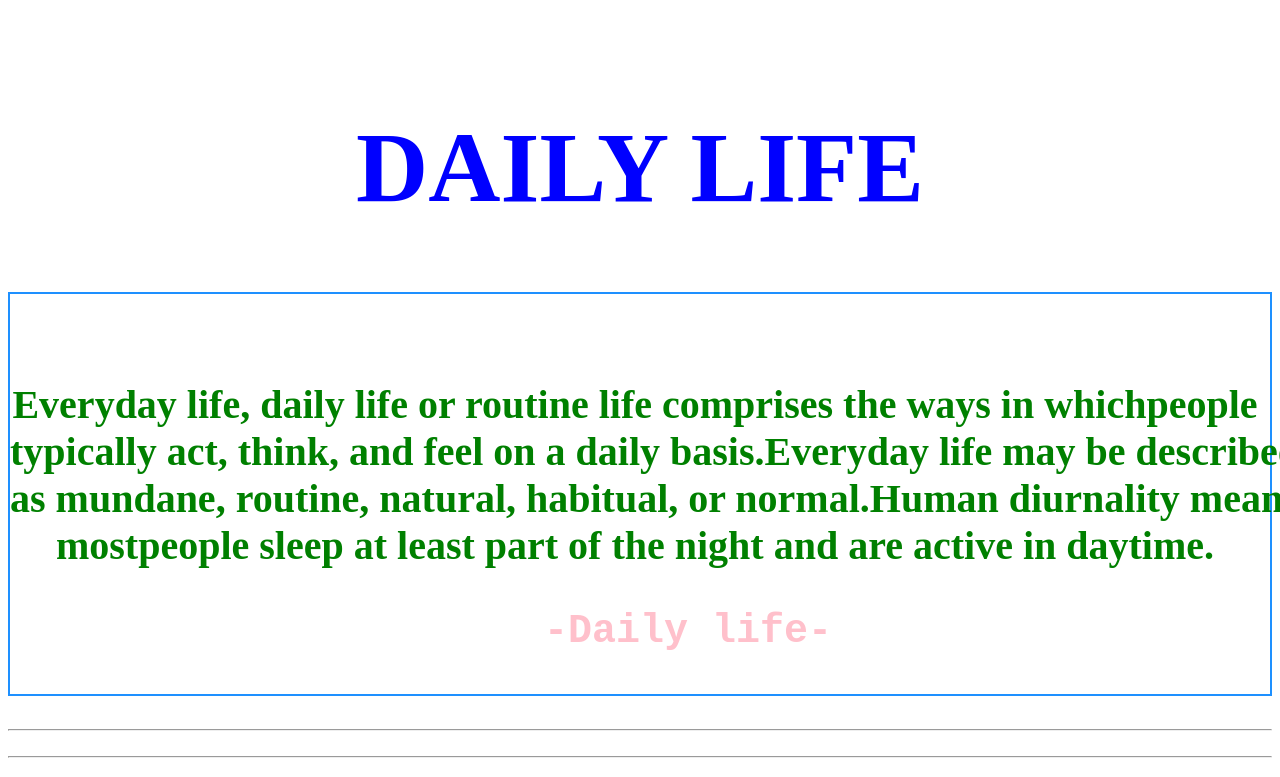
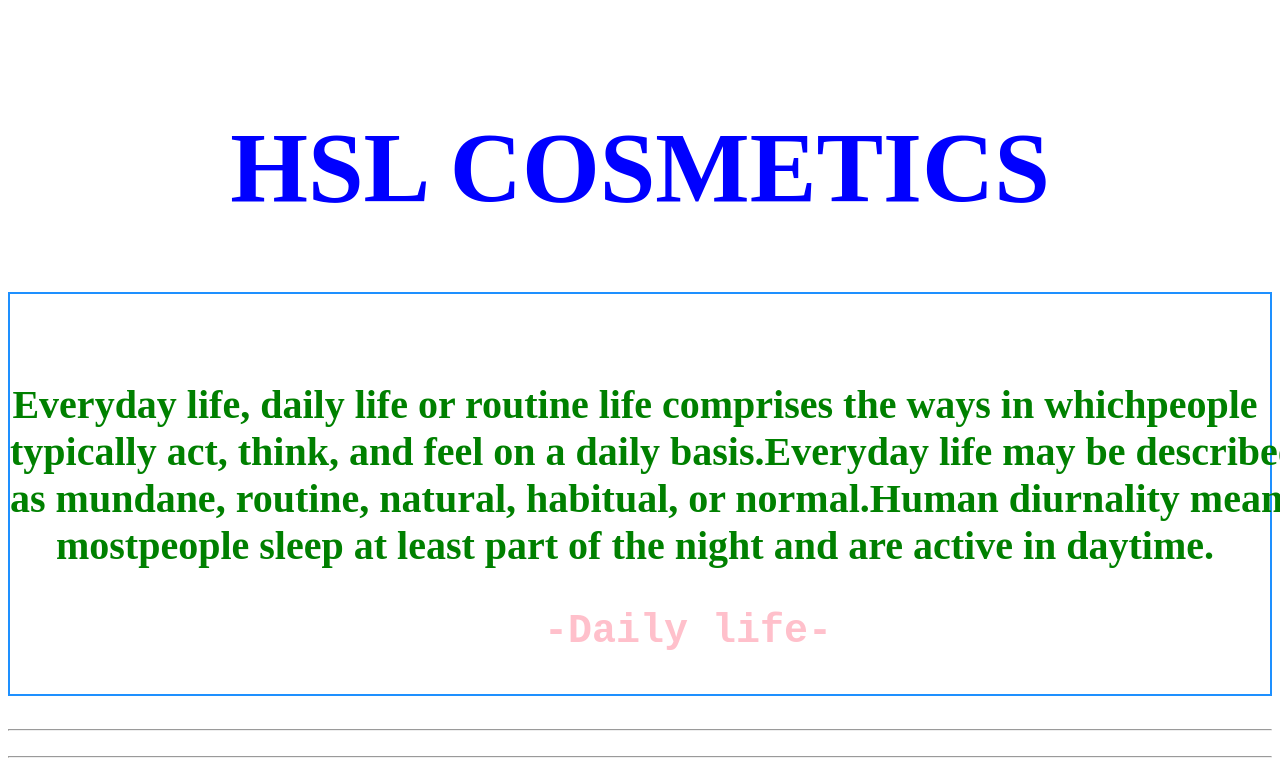
Before and after one commit to HaPhuongLinh/HSL, a plain HTML site: page index.html in a window 1280 px wide. Shown: the top 777 px of the page. Drawn offline with Linux system fonts and the light colour scheme.

Commit message:
Update index.html

```diff
--- a/index.html
+++ b/index.html
@@ -7,7 +7,7 @@
  </pre>
     </head>
     <body style="background-image: url('img/background.jpg'); background-repeat: no-repeat;background-attachment: fixed;background-size: cover;">
-<h1 style="text-align:center; font-size: 100px;font-family: TimesNewRomance; color:blue;" > DAILY LIFE </h1>
+<h1 style="text-align:center; font-size: 100px;font-family: TimesNewRomance; color:blue;" > HSL COSMETICS </h1>
 <h2 id="L7" style="background-image: url('img/noel.jpg');border:2px solid DodgerBlue; text-align:center; font-size: 40px; font-family: TimesNewRomance; color:pink;">
 <pre style="text-align: center; font-size: 40px; font-family: TimesNewRomance; color: green;">
 Everyday life, daily life or routine life comprises the ways in whichpeople
```
